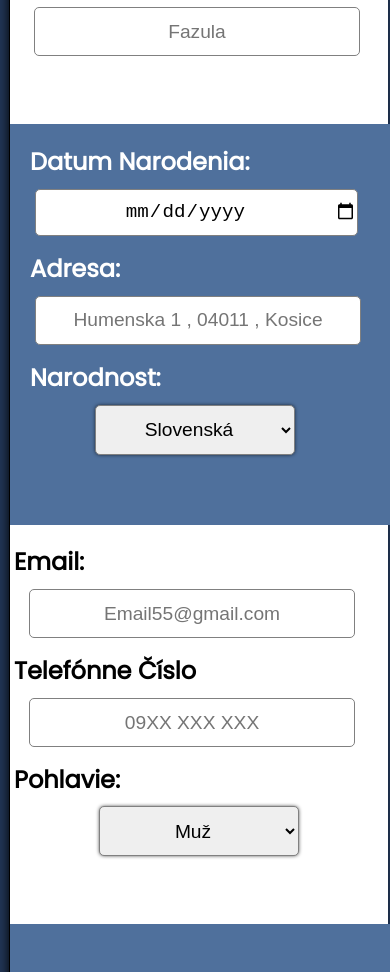
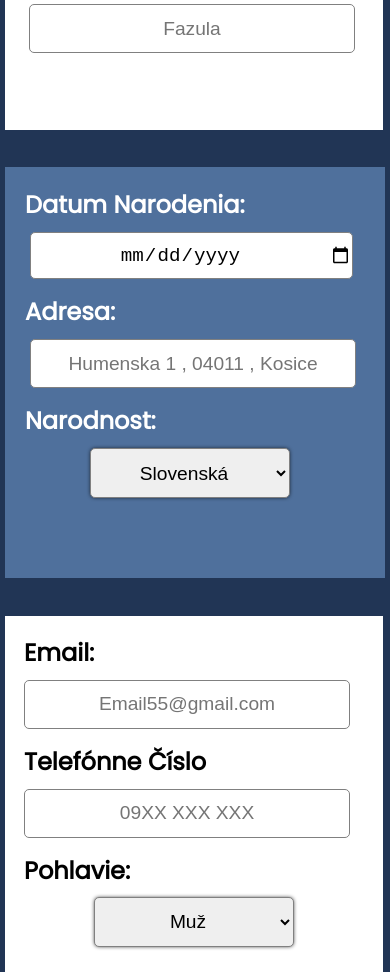
Before and after one commit to lukaschymcakkasv/domaca.github.io, a plain HTML site: page index.html in a window 390 px wide. Shown: the part 1028-2000 px from the top of the page. Drawn offline with Linux system fonts and the light colour scheme.

Commit message:
Phone size

```diff
--- a/index.html
+++ b/index.html
@@ -114,7 +114,7 @@
                         <option value="pokrocili">Pokročilí</option>
                         <option value="majster">Majster</option>
                     </select>
-                    <span class="label L Z"> Zamenstnaný ? </span>
+                    <span class="label L Z"> Zamestnaný ? </span>
                     <span id="ano">ANO</span>
                     <input type="radio" name="zamestnanie" id="zamestnany">
                     <span id="nie">NIE</span>
--- a/style.css
+++ b/style.css
@@ -159,9 +159,6 @@ background-color: #213555;
         margin-left: 10px;
         text-align: left;
         margin-top: px
-    }
-    .label.L.R{
-        margin-left: -25px;
     }
     #email{
       margin-top: 9spx;
@@ -339,6 +336,9 @@ background-color: #213555;
         font-size: 6rem;
         text-decoration: underline;
     }
+    .label.L.R{
+        margin-left: -25px;
+    }
     @media (min-width:500px) and (max-width: 950px){
         .container{
             grid-template-columns: auto;
@@ -362,24 +362,32 @@ background-color: #213555;
 
         }
         .grid{
-            height: 1600px;
-            width: 370px;
+            height: 1750px;
+            width: 380px;
+            background-color: transparent;
+            box-shadow: none;
+            border: 0px;
         }
         .flexcontainer{
             display: flex;
             flex-direction: column;
             flex-wrap: nowrap;
-            justify-content: center;
+            justify-content: space-between;
             align-items: stretch;
             align-content: stretch;
         }
         .flex-blok{
             min-height: 200px;
-            height: 500px;
+            height: 350px;
+            max-height: 1000px;;
         }
         .flex-blok.flex-C1{
             height: 600px
         }
+        .flex-blok.flex-B1 {
+            height: 350px;
+        }
+
         #info{
             width: auto;
             margin-left: -19px;
@@ -412,11 +420,15 @@ background-color: #213555;
     }
     .grid.D.flexcontainer{
         height: 700px;
-        margin-top: -50px;
+        margin-top: -10px;
     }
     #suhlas{
         display: inline;
         margin: 0;
+    }
+    #info{
+        width: 350px;
+        margin-top: 12px;
     }
     .img1{
         width: 0;
@@ -432,8 +444,11 @@ background-color: #213555;
         margin-top: 90px;
         margin-left: 80px;
     }
-
+    textarea{
+        margin-top: 40px;
+        margin-left: -5px;
     }
-   textarea{
-    margin-left: -5px;
-   }
+    .label.L.R{
+        margin-left: -10px;
+    }
+}
```
